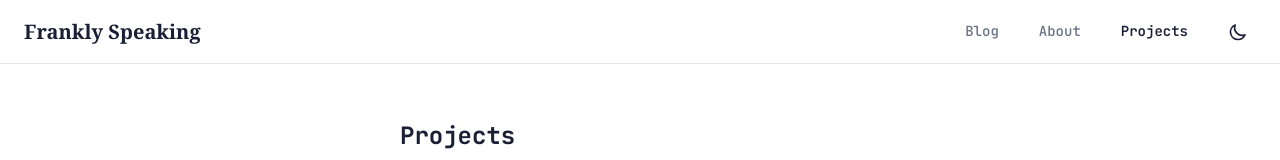
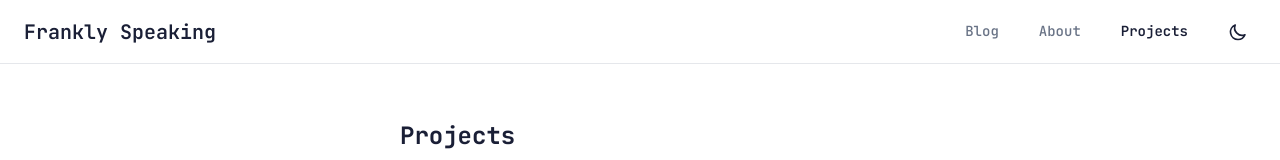
Before and after one commit to franKobayasi/frankly-speaking, a Next.js app: page /frankly-speaking/projects in a window 1280 px wide. Shown: the top 160 px of the page. Built offline with nearby package versions, Linux system fonts and the light colour scheme.

Commit message:
fix: change logo font to JetBrains Mono to match page font

```diff
--- a/src/components/Header.tsx
+++ b/src/components/Header.tsx
@@ -29,7 +29,7 @@ export default function Header({ darkMode, toggleDarkMode, onMenuToggle }: Heade
       <div className="header-nav">
         {/* Logo */}
         <Link href="/" style={{ textDecoration: 'none' }}>
-          <span style={{ fontSize: '1.25rem', fontWeight: 600, fontFamily: 'Georgia, serif', color: 'inherit' }}>
+          <span style={{ fontSize: '1.25rem', fontWeight: 600, fontFamily: 'JetBrains Mono, monospace', color: 'inherit' }}>
             Frankly Speaking
           </span>
         </Link>
```
